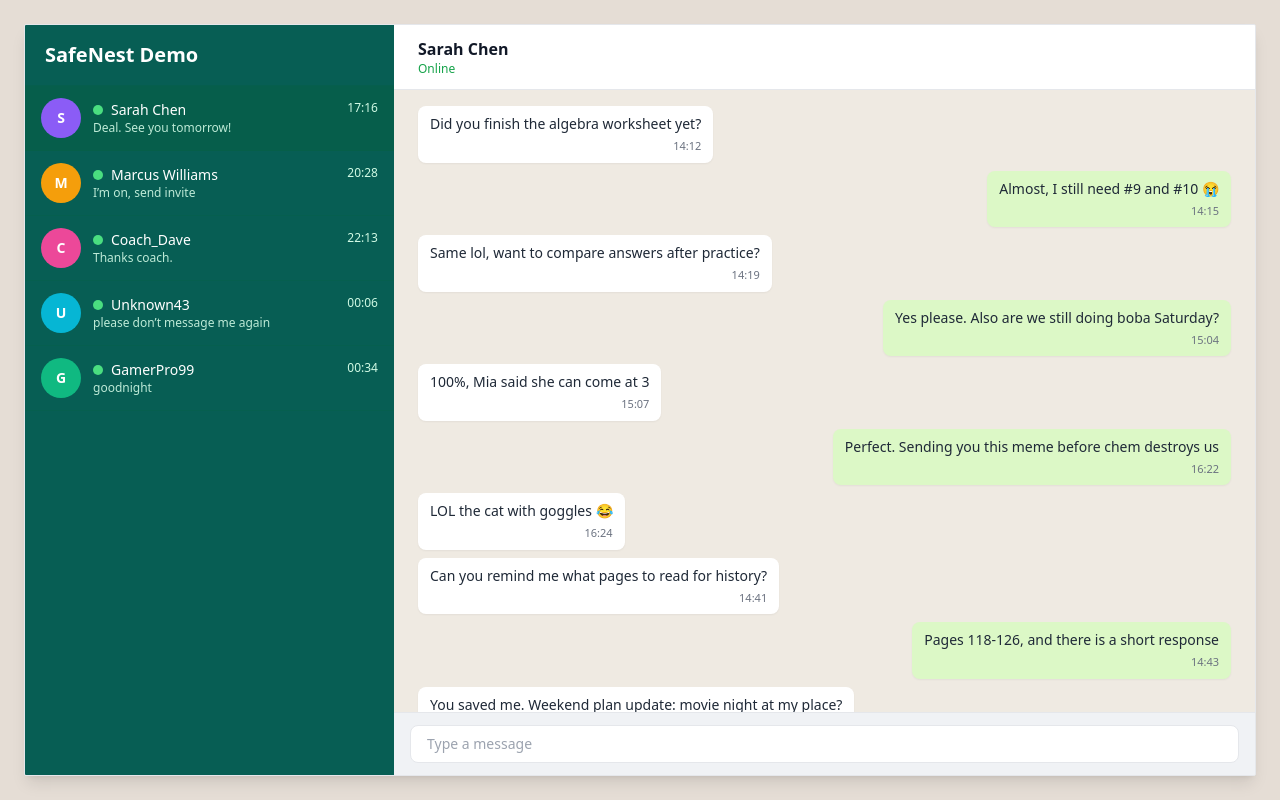
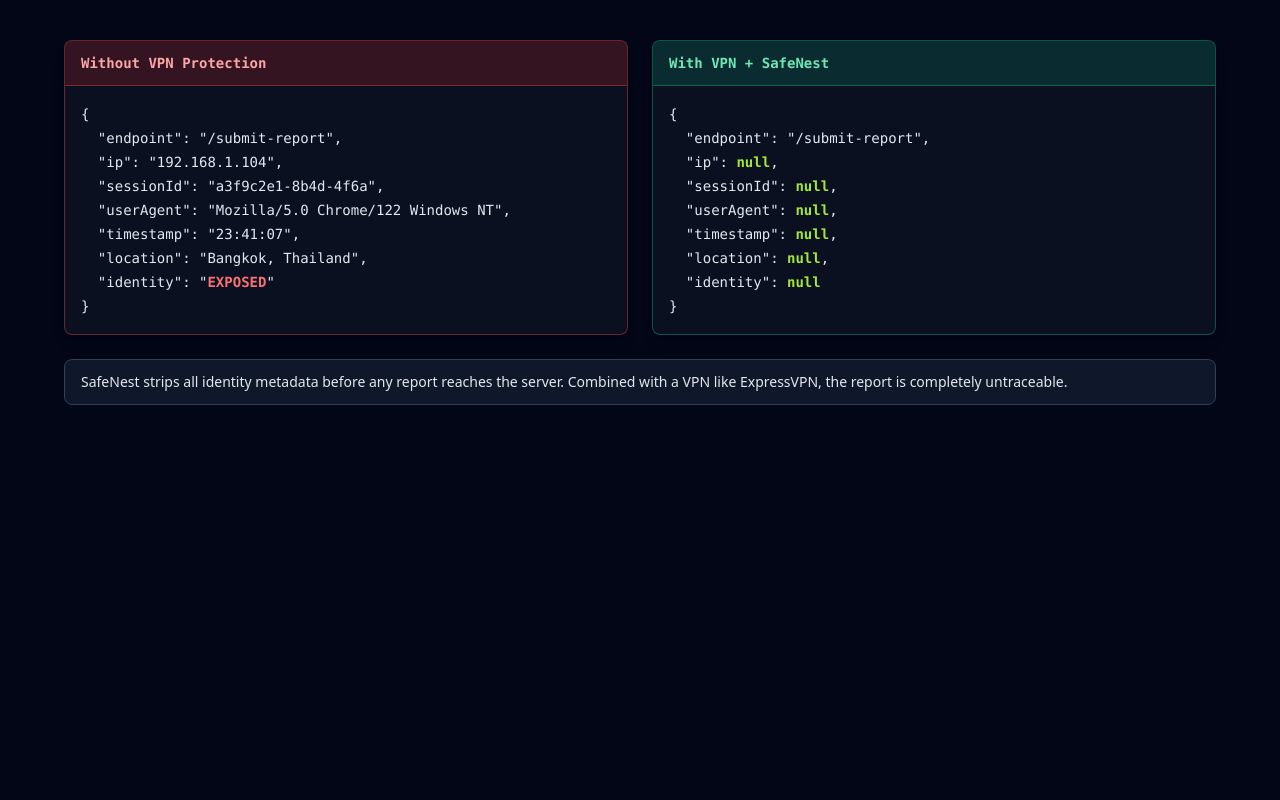
Before and after one commit to PhilixTheExplorer/foss-hack, a React (Vite) app in the folder packages/frontend/: page /privacy in a window 1280 px wide. Built offline with nearby package versions, Linux system fonts and the light colour scheme.

Commit message:
feat: add VPNComparison component for visualizing VPN protection effects

```diff
--- a/packages/frontend/src/App.jsx
+++ b/packages/frontend/src/App.jsx
@@ -1,4 +1,5 @@
 import ChatApp from "./ChatApp";
+import VPNComparison from "./components/VPNComparison";
 import ParentDashboard from "./ParentDashboard";
 
 function App() {
@@ -8,6 +9,10 @@ function App() {
     return <ParentDashboard />;
   }
 
+  if (path === "/privacy") {
+    return <VPNComparison />;
+  }
+
   return <ChatApp />;
 }
 
--- /dev/null
+++ b/packages/frontend/src/components/VPNComparison.jsx
@@ -0,0 +1,66 @@
+export default function VPNComparison() {
+  return (
+    <div className="min-h-screen bg-slate-950 px-6 py-10 text-slate-100">
+      <div className="mx-auto max-w-6xl">
+        <div className="grid gap-6 md:grid-cols-2">
+          <section className="overflow-hidden rounded-lg border border-red-500/40 bg-[#0b1020] shadow-lg">
+            <header className="border-b border-red-500/40 bg-red-600/20 px-4 py-3">
+              <h2 className="font-mono text-sm font-semibold text-red-300">
+                Without VPN Protection
+              </h2>
+            </header>
+            <pre className="overflow-x-auto p-4 font-mono text-sm leading-6 text-slate-200">
+{`{
+  "endpoint": "/submit-report",
+  "ip": "192.168.1.104",
+  "sessionId": "a3f9c2e1-8b4d-4f6a",
+  "userAgent": "Mozilla/5.0 Chrome/122 Windows NT",
+  "timestamp": "23:41:07",
+  "location": "Bangkok, Thailand",
+  "identity": "`}
+                <span className="font-semibold text-red-400">EXPOSED</span>
+{`"
+}`}
+            </pre>
+          </section>
+
+          <section className="overflow-hidden rounded-lg border border-emerald-500/40 bg-[#0b1020] shadow-lg">
+            <header className="border-b border-emerald-500/40 bg-emerald-600/20 px-4 py-3">
+              <h2 className="font-mono text-sm font-semibold text-emerald-300">
+                With VPN + SafeNest
+              </h2>
+            </header>
+            <pre className="overflow-x-auto p-4 font-mono text-sm leading-6 text-slate-200">
+{`{
+  "endpoint": "/submit-report",
+  "ip": `}
+                <span className="font-semibold text-lime-400">null</span>
+{`,
+  "sessionId": `}
+                <span className="font-semibold text-lime-400">null</span>
+{`,
+  "userAgent": `}
+                <span className="font-semibold text-lime-400">null</span>
+{`,
+  "timestamp": `}
+                <span className="font-semibold text-lime-400">null</span>
+{`,
+  "location": `}
+                <span className="font-semibold text-lime-400">null</span>
+{`,
+  "identity": `}
+                <span className="font-semibold text-lime-400">null</span>
+{`
+}`}
+            </pre>
+          </section>
+        </div>
+
+        <p className="mt-6 rounded-lg border border-slate-700 bg-slate-900 px-4 py-3 text-sm text-slate-200">
+          SafeNest strips all identity metadata before any report reaches the server. Combined
+          with a VPN like ExpressVPN, the report is completely untraceable.
+        </p>
+      </div>
+    </div>
+  );
+}
```
